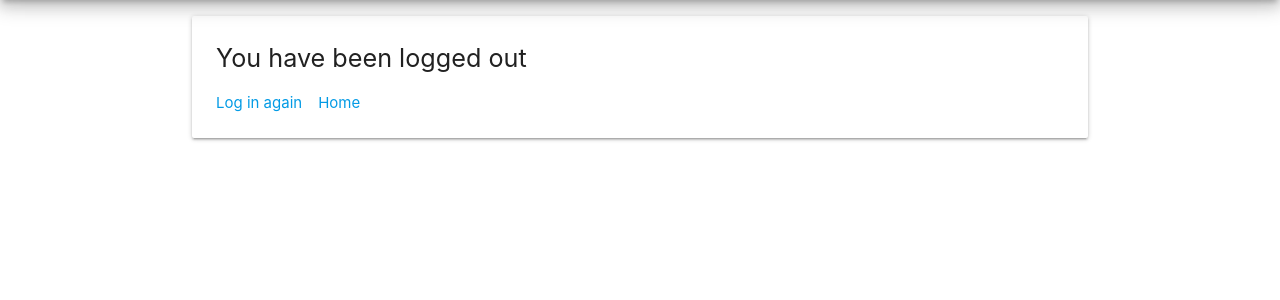
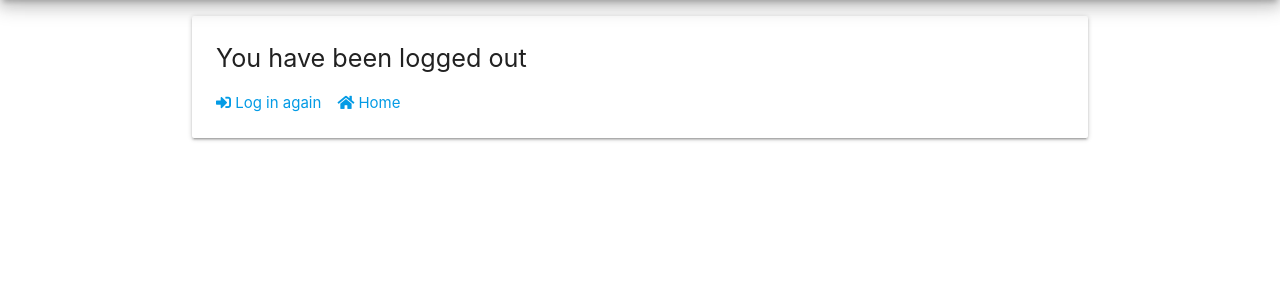
Before and after one commit to Dannyp123/Dunn-s-Country-Store-table-reservation, a Django app: page /logout/ in a window 1280 px wide. Shown: the part 64-364 px from the top of the page. Run offline with Django 3.2, Linux system fonts and the light colour scheme; some libraries are stand-ins or nearby versions.

```diff
--- a/app/static/style.css
+++ b/app/static/style.css
@@ -21,6 +21,10 @@ input:-ms-input-placeholder {
 
 .big-1 {
     font-size: 32pt;
+}
+
+input {
+    color: black;
 }
 
 .first {
--- a/app/templates/logout.html
+++ b/app/templates/logout.html
@@ -24,8 +24,9 @@
             <p class="flow-text">You have been logged out </p>
             <div class="spacer">
                 <div class="d-flex">
-                    <a class="left-align mr-3" href="{% url 'login'%}">Log in again</a></p>
-                    <a href="{% url 'user-home'%}">Home</a></p>
+                    <a class="left-align mr-3" href="{% url 'login'%}"><i class="fas fa-sign-in-alt"></i> Log in
+                        again</a></p>
+                    <a href="{% url 'user-home'%}"><i class="fas fa-home"></i> Home</a></p>
                 </div>
             </div>
         </div>
```
